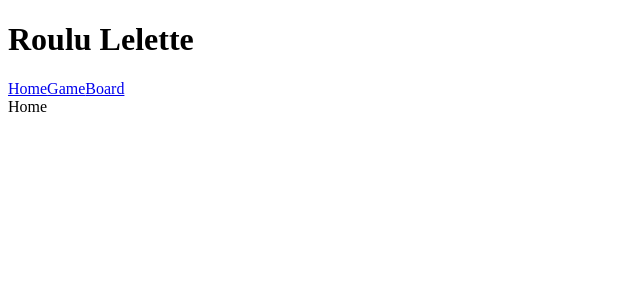
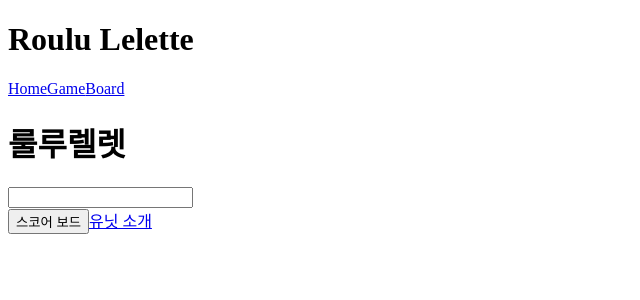
Before and after one commit to LSWXD/roulu-lelette-client, a Next.js app: page / in a window 1280 px wide. Shown: the top 300 px of the page, without its empty margins (0-640 px from the left). Built offline with nearby package versions, Linux system fonts and the light colour scheme.

Commit message:
Create components for home page

```diff
--- /dev/null
+++ b/src/components/board/Index.tsx
@@ -0,0 +1,13 @@
+import type { NextPage } from 'next';
+
+import Layout from 'components/common/Layout';
+
+const Index: NextPage = () => {
+    return (
+        <Layout>
+            Game
+        </Layout>
+    );
+}
+
+export default Index;
--- /dev/null
+++ b/src/components/game/Index.tsx
@@ -0,0 +1,13 @@
+import type { NextPage } from 'next';
+
+import Layout from 'components/common/Layout';
+
+const Index: NextPage = () => {
+    return (
+        <Layout>
+            Game
+        </Layout>
+    );
+}
+
+export default Index;
--- /dev/null
+++ b/src/components/home/Form.tsx
@@ -0,0 +1,18 @@
+
+import type { NextPage } from 'next';
+
+
+const Form: NextPage = () => {
+    return (
+        <div>
+            <label htmlFor="homeIdInput"></label>
+            <input
+                type="text"
+                name="homeIdInput"
+                id="homeIdInput"
+            />
+        </div>
+    );
+}
+
+export default Form;
--- /dev/null
+++ b/src/components/home/Index.tsx
@@ -0,0 +1,22 @@
+import type { NextPage } from 'next';
+
+import Layout from 'components/common/Layout';
+import Title from './Title';
+import Form from './Form';
+import ScoreBoardLink from './ScoreBoardLink';
+import UnitIntroLink from './UnitIntroLink';
+
+const Index: NextPage = () => {
+    return (
+        <Layout>
+            <Title />
+            <Form />
+            <div>
+                <ScoreBoardLink />
+                <UnitIntroLink />
+            </div>
+        </Layout>
+    );
+}
+
+export default Index;
--- /dev/null
+++ b/src/components/home/ScoreBoardLink.tsx
@@ -0,0 +1,11 @@
+import type { NextPage } from 'next';
+
+const ScoreBoardLink: NextPage = () => {
+    return (
+        <button>
+            스코어 보드
+        </button>
+    );
+}
+
+export default ScoreBoardLink;
--- /dev/null
+++ b/src/components/home/Title.tsx
@@ -0,0 +1,11 @@
+import type { NextPage } from 'next';
+
+const Title: NextPage = () => {
+    return (
+        <h1>
+            룰루렐렛
+        </h1>
+    );
+}
+
+export default Title;
--- /dev/null
+++ b/src/components/home/UnitIntroLink.tsx
@@ -0,0 +1,17 @@
+import type { NextPage } from 'next';
+
+import Link from 'next/link';
+
+const UnitIntroLink: NextPage = () => {
+    return (
+        <Link
+            href="/"
+        >
+            <a>
+                유닛 소개
+            </a>
+        </Link>
+    );
+}
+
+export default UnitIntroLink;
--- a/src/pages/index.tsx
+++ b/src/pages/index.tsx
@@ -1,13 +1,7 @@
 import type { NextPage } from 'next';
 
-import Layout from 'components/common/Layout';
+import Index from 'components/home/Index';
 
-const Home: NextPage = () => {
-  return (
-    <Layout>
-      Home
-    </Layout>
-  )
-}
+const Home: NextPage = () => <Index />;
 
-export default Home
+export default Home;
```
Also changed, not shown: src/pages/board.tsx (+2 -8 lines), src/pages/game.tsx (+3 -9 lines).
